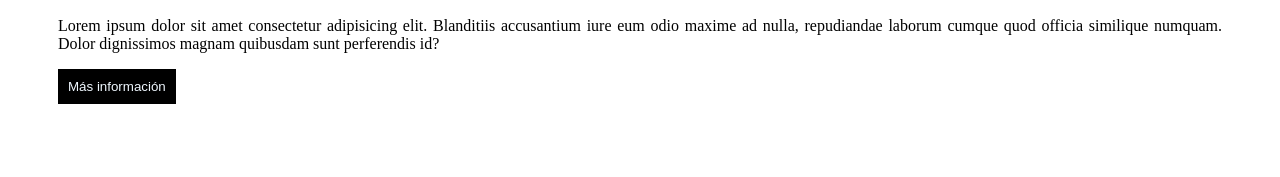
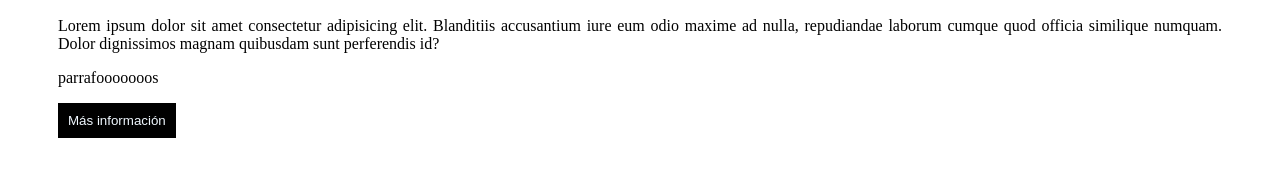
Before and after one commit to jovanahiguera/PaginaGatos, a plain HTML site: page index.html in a window 1280 px wide. Shown: the part 441-618 px from the top of the page. Drawn offline with Linux system fonts and the light colour scheme.

Commit message:
nuevo parrafo

```diff
--- a/index.html
+++ b/index.html
@@ -12,6 +12,7 @@
     <h1 class="tituloPrincipal">Hola miaus</h1>
     <img src="https://www.lavozdemisiones.com/wp-content/uploads/2018/07/gato.jpg" alt="Gato">
     <p class="textoDescripcion">Lorem ipsum dolor sit amet consectetur adipisicing elit. Blanditiis accusantium iure eum odio maxime ad nulla, repudiandae laborum cumque quod officia similique numquam. Dolor dignissimos magnam quibusdam sunt perferendis id?</p>
+    <p>parrafooooooos</p>
     <button class="btnMasInformacion" onclick="masInformacion()">Más información</button>
     <script src="paginaGatos.js"></script>
 </body>
```
